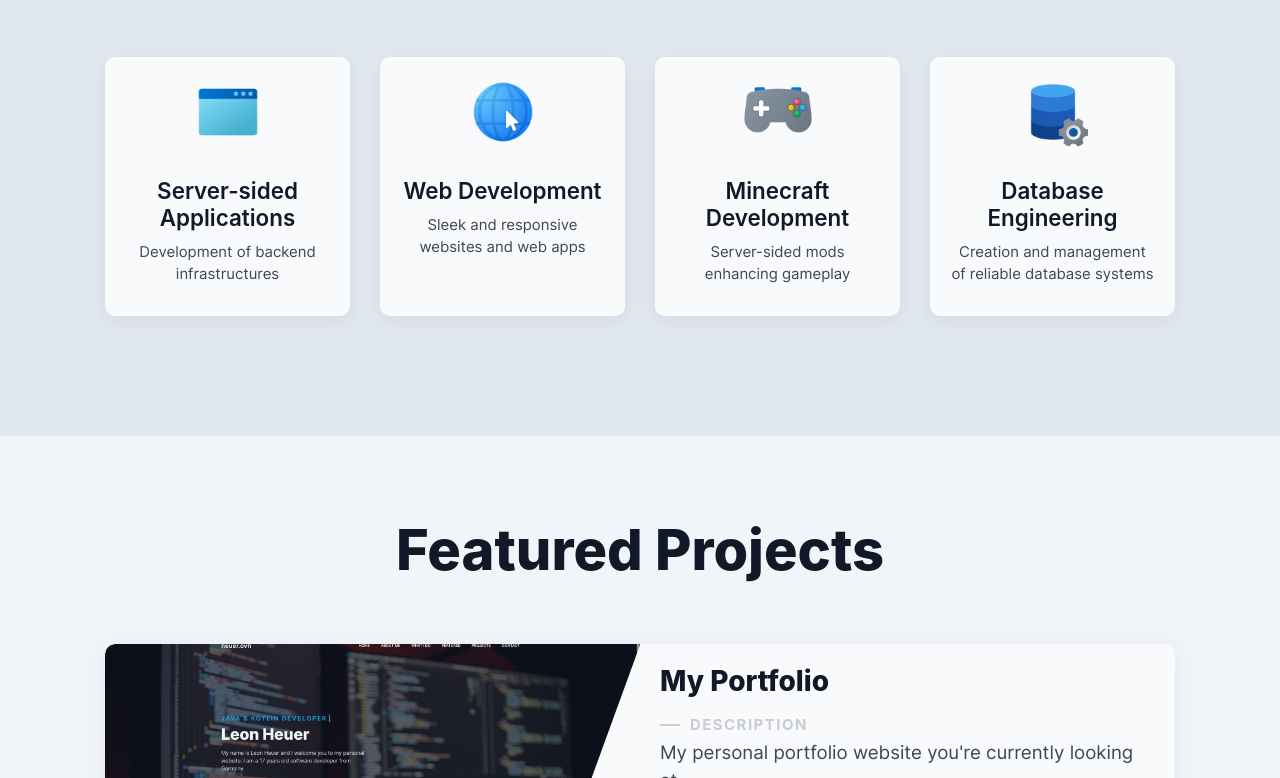
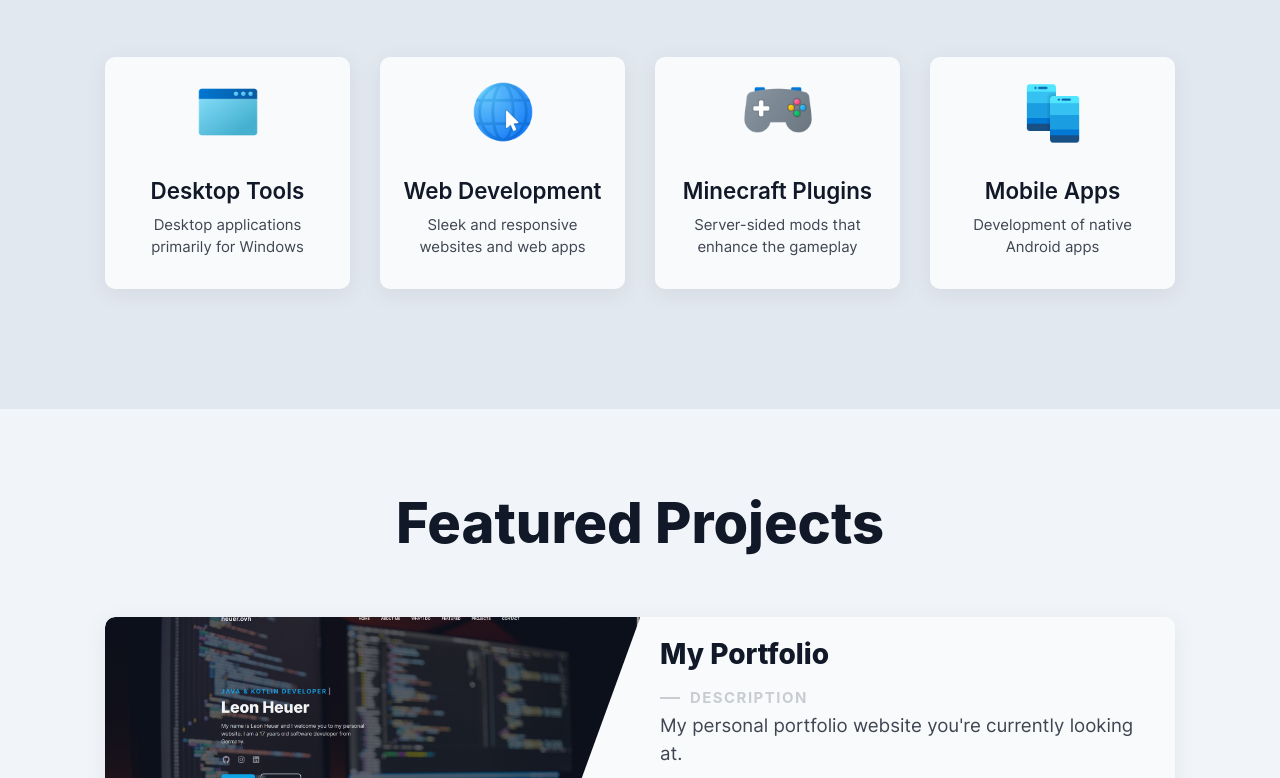
Before and after one commit to heuerleon/leonheuer-portfolio, a Gatsby site: page / in a window 1280 px wide. Shown: the part 1645-2423 px from the top of the page. Built offline with nearby package versions, Linux system fonts and the light colour scheme; Gatsby itself is replaced by a stand-in of ours; a web font is replaced by a local one.

Commit message:
Change what i do section on index page

```diff
--- a/src/pages/index.js
+++ b/src/pages/index.js
@@ -8,8 +8,8 @@ import HCaptcha from "@hcaptcha/react-hcaptcha";
 const projectCats = [
   {
     image: "./images/desktop.png",
-    h2: "Server-sided Applications",
-    p: "Development of backend infrastructures",
+    h2: "Desktop Tools",
+    p: "Desktop applications primarily for Windows",
   },
   {
     image: "./images/web.png",
@@ -18,13 +18,13 @@ const projectCats = [
   },
   {
     image: "./images/game.png",
-    h2: "Minecraft Development",
-    p: "Server-sided mods enhancing gameplay",
+    h2: "Minecraft Plugins",
+    p: "Server-sided mods that enhance the gameplay",
   },
   {
-    image: "./images/database.png",
-    h2: "Database Engineering",
-    p: "Creation and management of reliable database systems",
+    image: "./images/mobile.png",
+    h2: "Mobile Apps",
+    p: "Development of native Android apps",
   },
 ];
 
```
Also changed, not shown: static/images/approach.png (deleted), static/images/experience.png (deleted), static/images/icon.png (deleted), static/images/leon-heuer-min.jpg (deleted), static/images/mindset.png (deleted), static/images/mobile.png (added).
